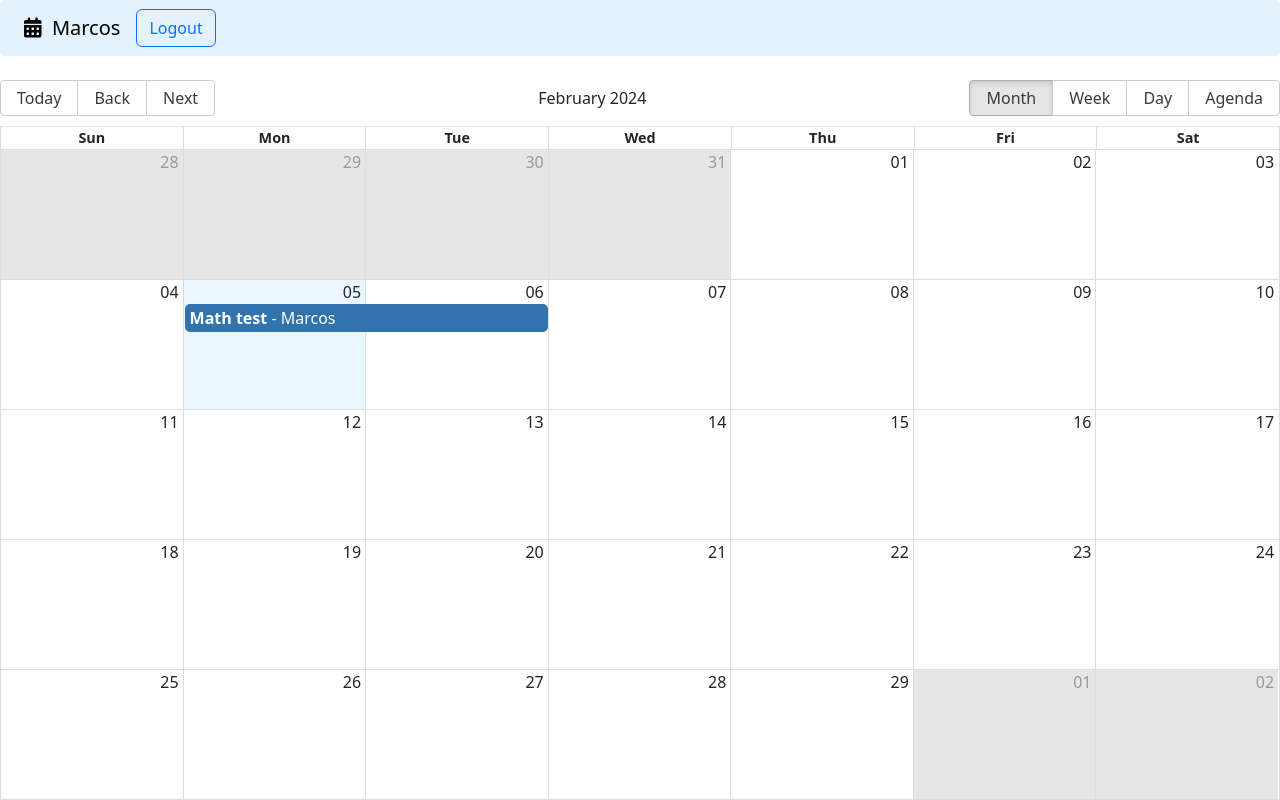
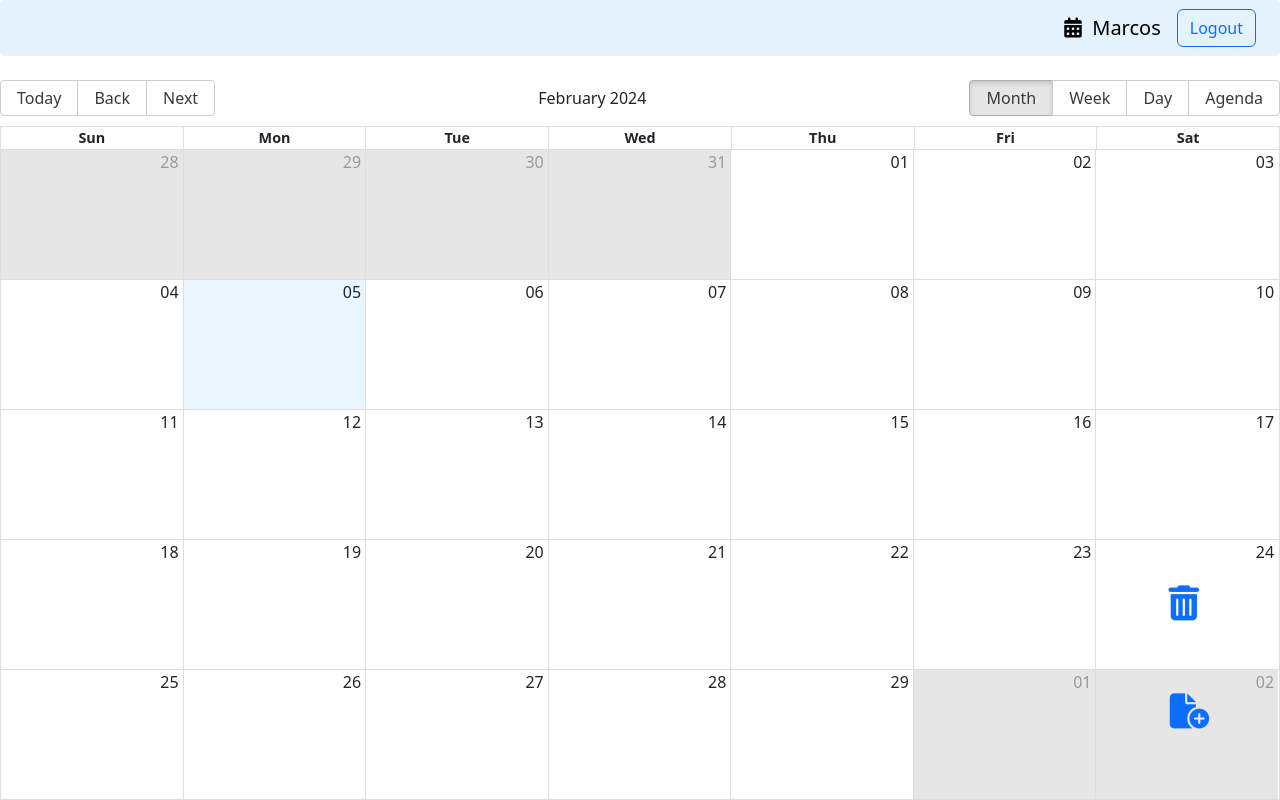
Before and after one commit to marcosbuydid/react, a React (Vite) app in the folder time-management/: page / in a window 1280 px wide. Built offline with nearby package versions, Linux system fonts and the light colour scheme.

Commit message:
creation of add, delete, update functions using the reducer

```diff
--- /dev/null
+++ b/time-management/src/hooks/useCalendarStore.js
@@ -0,0 +1,46 @@
+import { useDispatch, useSelector } from "react-redux"
+import { onAddNewEvent, onDeleteEvent, onSetACtiveEvent, onUpdateEvent } from "../store/calendar/calendarSlice";
+
+export const useCalendarStore = () => {
+
+    const dispatch = useDispatch();
+
+    const { events, activeEvent } = useSelector(state => state.calendar);
+
+    const setActiveEvent = (calendarEvent) => {
+        dispatch(onSetACtiveEvent(calendarEvent));
+    }
+
+    const updateEvent = (calendarEvent) => {
+        dispatch(onUpdateEvent(calendarEvent));
+    }
+
+    const deleteEvent = () => {
+        dispatch(onDeleteEvent());
+    }
+
+    const saveEvent = async (calendarEvent) => {
+
+        //if the event has id, update the event
+        if (calendarEvent._id !== undefined) {
+            dispatch(updateEvent({ ...calendarEvent }));
+        }
+        else {
+            //agregar el evento
+            dispatch(onAddNewEvent({ ...calendarEvent, _id: new Date().getTime() }));
+        }
+    }
+
+    return {
+        //props
+        events,
+        activeEvent,
+
+        //methods
+        setActiveEvent,
+        saveEvent,
+        updateEvent,
+        deleteEvent,
+    }
+
+}
--- /dev/null
+++ b/time-management/src/management/components/AddEventButton.css
@@ -0,0 +1,8 @@
+.fab {
+    border-radius: 100%;
+    bottom: 45px;
+    font-size: 35px;
+    padding: 25px;
+    position: fixed;
+    right: 45px;
+}
--- /dev/null
+++ b/time-management/src/management/components/AddEventButton.jsx
@@ -0,0 +1,33 @@
+import { useCalendarStore } from '../../hooks/useCalendarStore';
+import { useUiStore } from '../../hooks/useUiStore';
+import { addHours } from 'date-fns';
+import './AddEventButton.css';
+
+export const AddEventButton = () => {
+
+    const { openCustomModal } = useUiStore();
+    const { setActiveEvent } = useCalendarStore();
+
+    const addNewEvent = () => {
+        setActiveEvent({
+            title: '',
+            notes: '',
+            startDate: new Date(),
+            endDate: addHours(new Date(), 1),
+            user: {
+                _id: 324624,
+                name: 'Marcos'
+            },
+        })
+        openCustomModal();
+    }
+
+    return (
+        <button
+            className="btn btn-link fab"
+            onClick={addNewEvent}
+        >
+            <i className="fa-solid fa-file-circle-plus" ></i>
+        </button>
+    )
+}
--- a/time-management/src/management/components/CustomModal.jsx
+++ b/time-management/src/management/components/CustomModal.jsx
@@ -1,4 +1,4 @@
-import { useState, useMemo } from 'react';
+import { useState, useMemo, useEffect } from 'react';
 import Modal from 'react-modal';
 import './CustomModal.css';
 import { addHours, differenceInSeconds } from 'date-fns';
@@ -7,6 +7,7 @@ import "react-datepicker/dist/react-datepicker.css";
 import Swal from 'sweetalert2';
 import 'sweetalert2/dist/sweetalert2.min.css'
 import { useUiStore } from '../../hooks/useUiStore';
+import { useCalendarStore } from '../../hooks/useCalendarStore';
 
 const customStyles = {
     content: {
@@ -26,6 +27,8 @@ export const CustomModal = () => {
     const [formSubmitted, setFormSubmitted] = useState(false);
 
     const { isCustomModalOpen, closeCustomModal } = useUiStore();
+
+    const { activeEvent, saveEvent } = useCalendarStore();
 
     const onCloseModal = () => {
         closeCustomModal();
@@ -79,7 +82,14 @@ export const CustomModal = () => {
         })
     }
 
-    const onFormSubmit = (event) => {
+    useEffect(() => {
+        if (activeEvent !== null) {
+            setFormValues({ ...activeEvent })
+        }
+    }, [activeEvent])
+
+
+    const onFormSubmit = async (event) => {
 
         event.preventDefault();
         setFormSubmitted(true);
@@ -100,6 +110,11 @@ export const CustomModal = () => {
             Swal.fire('Notes cannot be empty', 'Write a note of at least 15 chars', 'error');
             return;
         }
+
+        await saveEvent(formValues);
+        closeCustomModal();
+        setFormSubmitted(false);
+
     }
 
     return (
--- /dev/null
+++ b/time-management/src/management/components/DeleteEventButton.css
@@ -0,0 +1,8 @@
+.fab-danger {
+    border-radius: 100%;
+    bottom: 145px;
+    font-size: 35px;
+    padding: 25px;
+    position: fixed;
+    right: 55px;
+}
--- /dev/null
+++ b/time-management/src/management/components/DeleteEventButton.jsx
@@ -0,0 +1,20 @@
+import { useCalendarStore } from '../../hooks/useCalendarStore';
+import './DeleteEventButton.css';
+
+export const DeleteEventButton = () => {
+
+    const { deleteEvent } = useCalendarStore();
+
+    const handleDeleteEvent = () => {
+        deleteEvent();
+    }
+
+    return (
+        <button
+            className="btn btn-link fab-danger"
+            onClick={handleDeleteEvent}
+        >
+            <i className="fas fa-trash-alt"></i>
+        </button>
+    )
+}
--- a/time-management/src/management/components/Navbar.jsx
+++ b/time-management/src/management/components/Navbar.jsx
@@ -1,7 +1,9 @@
 
 export const Navbar = () => {
     return (
-        <div className="navbar navbar-expand-lg navbar-light rounded mb-4 px-4" style={{ backgroundColor: "#e3f2fd" }}>
+        <div className="navbar navbar-expand-lg navbar-light
+        rounded mb-4 px-4 d-flex justify-content-end"
+            style={{ backgroundColor: "#e3f2fd" }}>
             <span className="navbar-brand">
                 <i className="fas fa-calendar-alt"></i>
                 &nbsp;
--- a/time-management/src/management/pages/ManagementPage.jsx
+++ b/time-management/src/management/pages/ManagementPage.jsx
@@ -1,40 +1,32 @@
 import { Calendar } from 'react-big-calendar';
 import 'react-big-calendar/lib/css/react-big-calendar.css';
-import { addHours } from 'date-fns';
 import { localizer } from '../../utils/calendarLocalizer';
 import { Navbar } from "../components/Navbar"
 import { CalendarEvent } from '../components/CalendarEvent';
 import { useState } from 'react';
 import { CustomModal } from '../components/CustomModal';
 import { useUiStore } from '../../hooks/useUiStore';
+import { useCalendarStore } from '../../hooks/useCalendarStore';
+import { AddEventButton } from '../components/AddEventButton';
+import { DeleteEventButton } from '../components/DeleteEventButton';
 
-const user = {
-    id: 324624,
-    name: 'Marcos'
-}
-
-const eventsList = [{
-    title: 'Math test',
-    notes: 'Not forget the calculator',
-    start: new Date(),
-    end: addHours(new Date(), 2),
-    user: user,
-}]
 
 export const ManagementPage = () => {
 
     const { openCustomModal } = useUiStore();
 
+    const { events, setActiveEvent } = useCalendarStore();
+
     const [lastView, setLastView] = useState(localStorage.getItem('lastView') || 'month');
 
-    const getEventProps = (event, start, end, isSelected) => { }
+    const getEventProps = (event, startDate, endDate, isSelected) => { }
 
     const onDoubleClick = (event) => {
-        openCustomModal()
+        openCustomModal();
     }
 
     const onSelect = (event) => {
-        console.log({ click: event })
+        setActiveEvent(event);
     }
 
     const onViewChanged = (event) => {
@@ -49,9 +41,9 @@ export const ManagementPage = () => {
             <Calendar
                 localizer={localizer}
                 defaultView={lastView}
-                events={eventsList}
-                startAccessor="start"
-                endAccessor="end"
+                events={events}
+                startAccessor="startDate"
+                endAccessor="endDate"
                 style={{ height: 'calc(100vh - 80px)' }}
                 eventPropGetter={getEventProps}
                 components={{ event: CalendarEvent }}
@@ -61,6 +53,10 @@ export const ManagementPage = () => {
             />
 
             <CustomModal />
+
+            <AddEventButton />
+
+            <DeleteEventButton />
         </>
     )
 }
--- /dev/null
+++ b/time-management/src/store/calendar/calendarSlice.js
@@ -0,0 +1,44 @@
+import { createSlice } from "@reduxjs/toolkit";
+import { addHours } from 'date-fns';
+
+const eventsList = [{
+}]
+
+export const calendarSlice = createSlice({
+    name: 'calendar',
+    initialState: {
+        events: eventsList,
+        activeEvent: null
+    },
+    reducers: {
+        onSetACtiveEvent: (state, { payload }) => {
+            state.activeEvent = payload;
+        },
+
+        onAddNewEvent: (state, { payload }) => {
+            state.events.push(payload);
+            state.activeEvent = null;
+        },
+
+        onUpdateEvent: (state, { payload }) => {
+            state.events.map(event => {
+                if (event._id === payload._id) {
+                    return payload;
+                }
+                return event;
+            })
+        },
+
+        onDeleteEvent: (state) => {
+            if (state.activeEvent !== null) {
+                state.events.filter(event => event._id !== state.activeEvent._id);
+                state.activeEvent = null;
+            }
+        },
+    }
+});
+
+export const {
+    onSetACtiveEvent, onAddNewEvent,
+    onUpdateEvent, onDeleteEvent
+} = calendarSlice.actions;
--- a/time-management/src/store/store.js
+++ b/time-management/src/store/store.js
@@ -1,8 +1,13 @@
 import { configureStore } from '@reduxjs/toolkit'
 import { uiSlice } from './ui/uiSlice'
+import { calendarSlice } from './calendar/calendarSlice'
 
 export const store = configureStore({
     reducer: {
-        ui: uiSlice.reducer
-    }
+        calendar: calendarSlice.reducer,
+        ui: uiSlice.reducer,
+    },
+    middleware: (getDefaultMiddleware) => getDefaultMiddleware({
+        serializableCheck: false
+    })
 })
```
